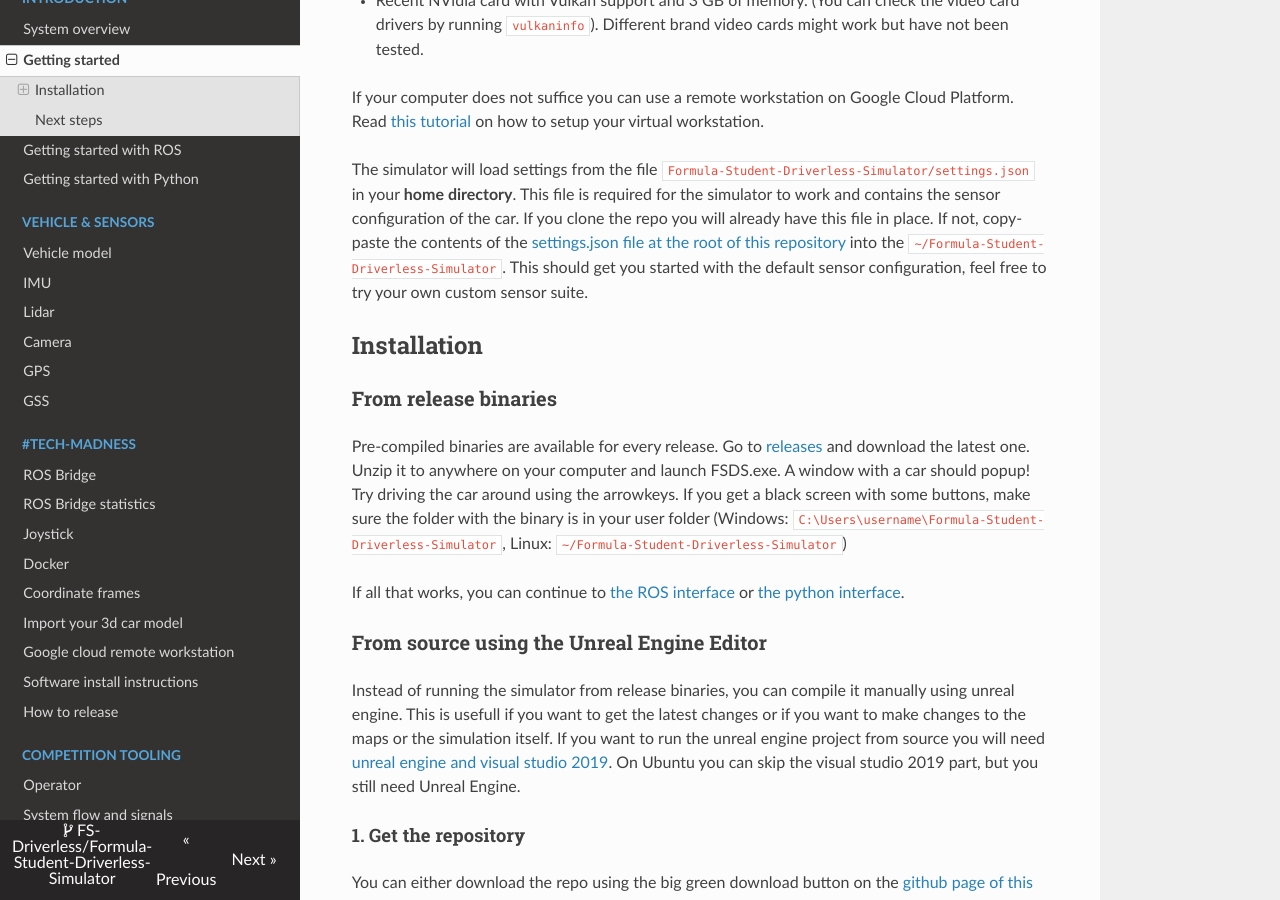
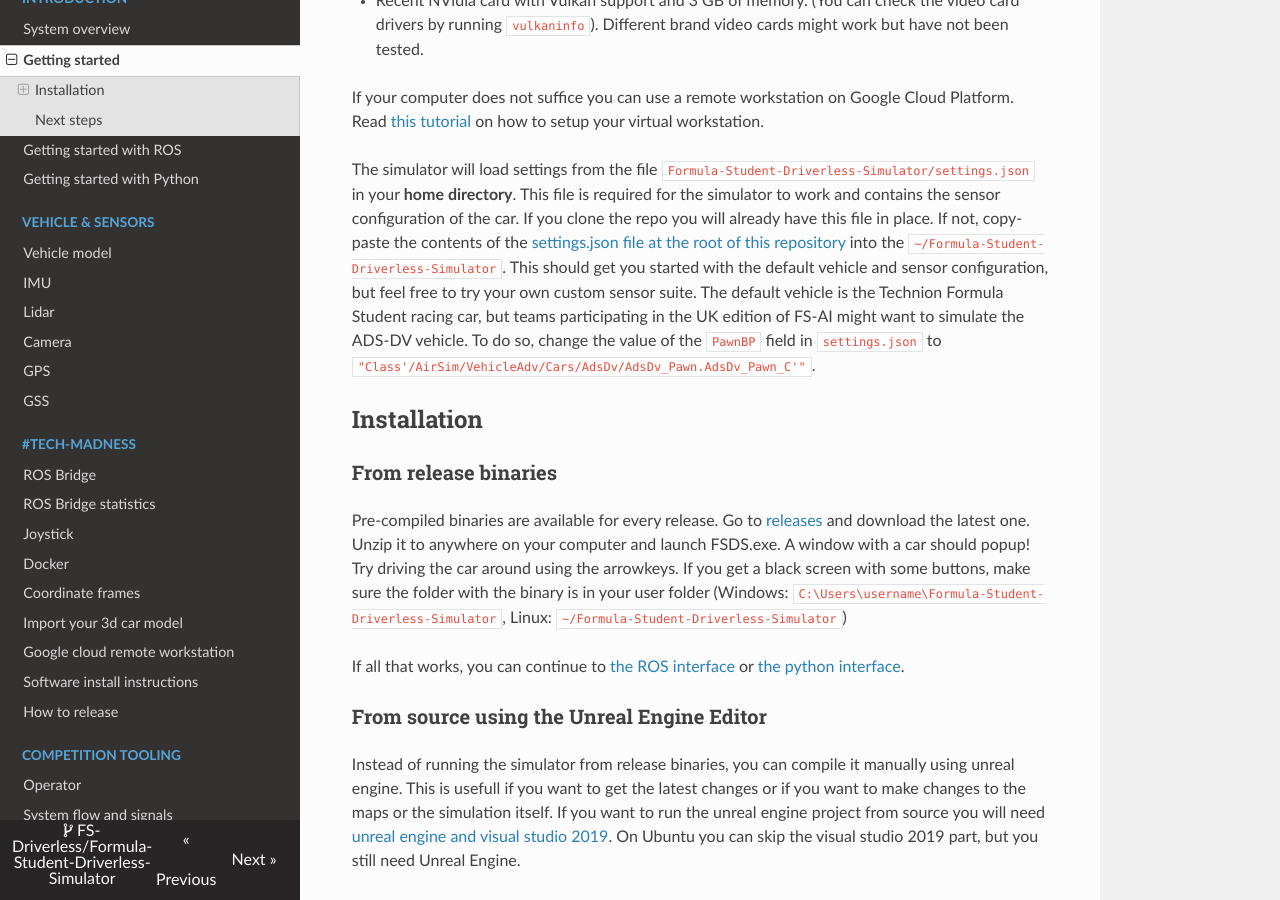
Before and after one commit to FS-Driverless/Formula-Student-Driverless-Simulator, an MkDocs documentation site: the page built from docs/getting-started.md, in a window 1280 px wide and 900 px high, scrolled down 459 px. Built offline with MkDocs 1.6.1, drawn with Linux system fonts in a browser that asks for light colours; nearby versions of some CDN libraries.

Commit message:
Add a mention of the AdsDv vehicle in docs

```diff
--- a/docs/getting-started.md
+++ b/docs/getting-started.md
@@ -21,7 +21,9 @@ The simulator will load settings from the file `Formula-Student-Driverless-Simul
 This file is required for the simulator to work and contains the sensor configuration of the car.
 If you clone the repo you will already have this file in place.
 If not, copy-paste the contents of the [settings.json file at the root of this repository](https://github.com/FS-Driverless/Formula-Student-Driverless-Simulator/blob/master/settings.json) into the `~/Formula-Student-Driverless-Simulator`.
-This should get you started with the default sensor configuration, feel free to try your own custom sensor suite.
+This should get you started with the default vehicle and sensor configuration, but feel free to try your own custom sensor suite.
+The default vehicle is the Technion Formula Student racing car, but teams participating in the UK edition of FS-AI might want
+to simulate the ADS-DV vehicle. To do so, change the value of the `PawnBP` field in `settings.json` to `"Class'/AirSim/VehicleAdv/Cars/AdsDv/AdsDv_Pawn.AdsDv_Pawn_C'"`.
 
 ## Installation
 
```
